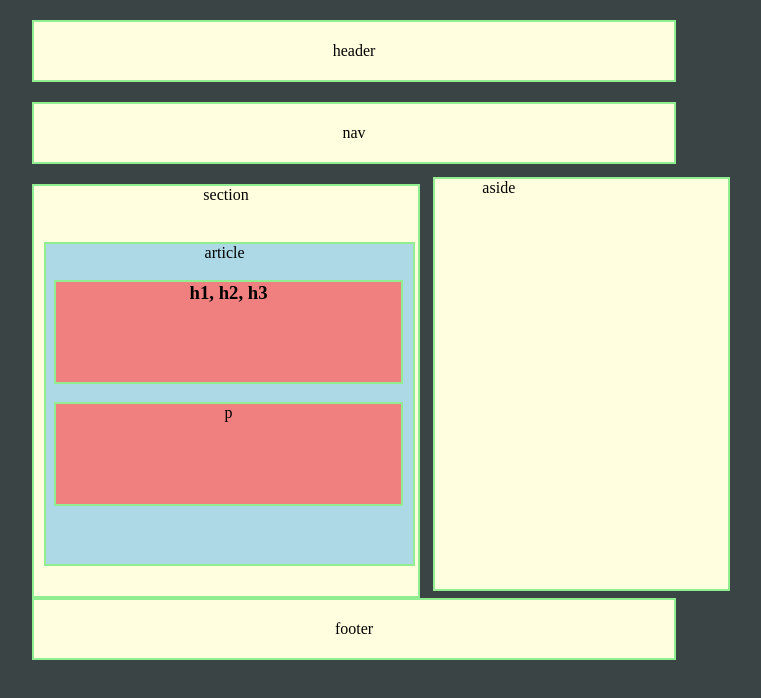
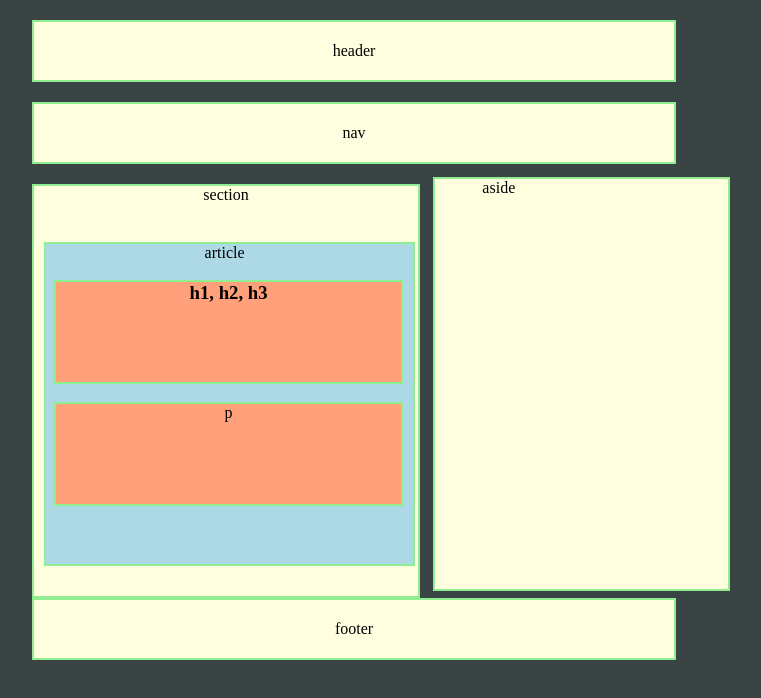
Before and after one commit to Gab-chan/HW-Wireframe, a plain HTML site: page index.html in a window 1280 px wide. Shown: the whole page, without its empty margins (288-1049 px from the left). Drawn offline with Linux system fonts and the light colour scheme.

Commit message:
small changes on css file '

```diff
--- a/style.css
+++ b/style.css
@@ -81,7 +81,7 @@ h1 {
     height: 100px;
     border: 2px solid lightgreen;
     color: black;
-    background-color: lightcoral;
+    background-color: lightsalmon;
     text-align: center;
     margin-left: 8px;
     margin-top: 5%;
@@ -97,7 +97,7 @@ h1 {
 
     border: 2px solid lightgreen;
     color: black;
-    background-color: lightcoral;
+    background-color: lightsalmon;
     text-align: center;
     margin-top: 5%;
     margin-left: 8px;
```
